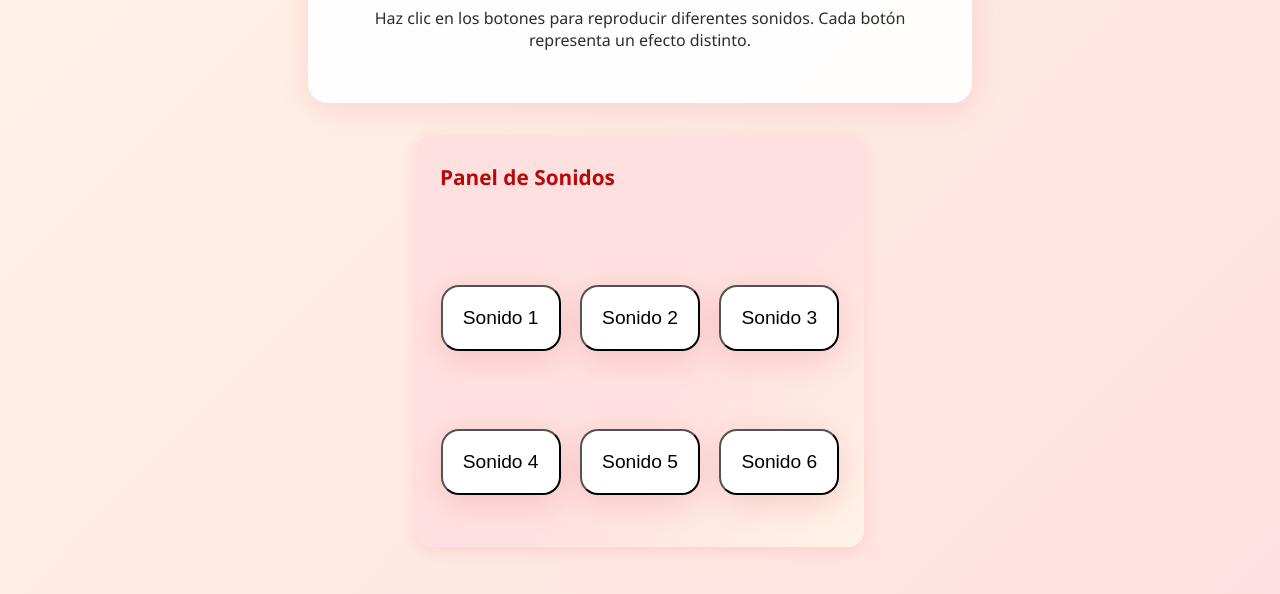
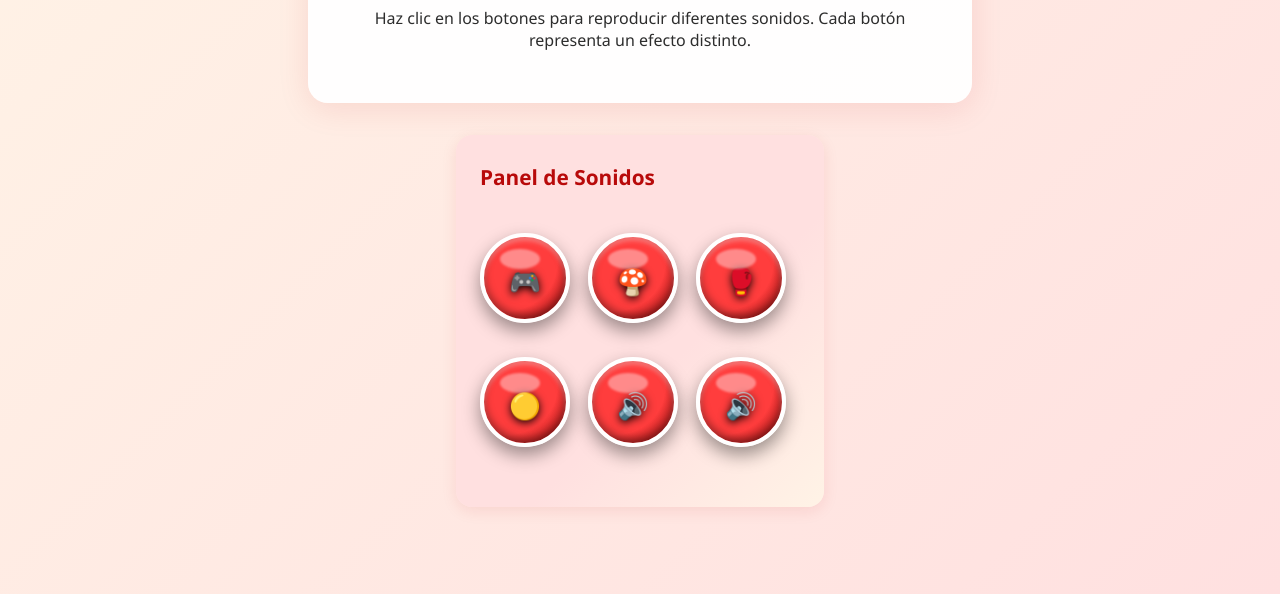
Before and after one commit to BenicioFIl/Portfolio, a plain HTML site: page botonera.html in a window 1280 px wide. Shown: the part 206-800 px from the top of the page. Drawn offline with Linux system fonts and the light colour scheme.

Commit message:
Cambios Importantes, botonera y fixeos generales

```diff
--- a/botonera.html
+++ b/botonera.html
@@ -20,18 +20,25 @@
             Haz clic en los botones para reproducir diferentes sonidos. Cada botón representa un efecto distinto.
         </p>
     </section>
-    <div class="projects-list" style="justify-content:center;">
-        <div class="project-card" style="max-width:400px;width:100%;">
-            <h3 style="text-align:center;">Panel de Sonidos</h3>
-            <div style="display:flex;flex-wrap:wrap;gap:18px;justify-content:center;margin:24px 0;">
-                <button class="calculator" style="width:120px;padding:20px 0;font-size:1.2rem;">Sonido 1</button>
-                <button class="calculator" style="width:120px;padding:20px 0;font-size:1.2rem;">Sonido 2</button>
-                <button class="calculator" style="width:120px;padding:20px 0;font-size:1.2rem;">Sonido 3</button>
-                <button class="calculator" style="width:120px;padding:20px 0;font-size:1.2rem;">Sonido 4</button>
-                <button class="calculator" style="width:120px;padding:20px 0;font-size:1.2rem;">Sonido 5</button>
-                <button class="calculator" style="width:120px;padding:20px 0;font-size:1.2rem;">Sonido 6</button>
+    <div class="projects-list sound-center">
+        <div class="project-card">
+            <h3>Panel de Sonidos</h3>
+            <div class="sound-panel-grid">
+                <button class="calculator" onclick="playSound('sonidos/fatality.mp3')" title="Fatality">🎮</button>
+                <button class="calculator" onclick="playSound('sonidos/mario-bros tuberia.mp3')" title="Tubería Mario">🍄</button>
+                <button class="calculator" onclick="playSound('sonidos/mortal-kombat-round-one.mp3')" title="Round One">🥊</button>
+                <button class="calculator" onclick="playSound('sonidos/pacman-music.mp3')" title="Pacman">🟡</button>
+                <button class="calculator" onclick="playSound('sonidos/sonido5.mp3')" title="Sonido 5">🔊</button>
+                <button class="calculator" onclick="playSound('sonidos/sonido6.mp3')" title="Sonido 6">🔊</button>
             </div>
         </div>
     </div>
+    <script>
+        function playSound(src) {
+            const audio = new Audio(src);
+            audio.volume = 0.25;
+            audio.play();
+        }
+    </script>
 </body>
 </html>
--- a/styles.css
+++ b/styles.css
@@ -106,9 +106,9 @@ section.projects {
 }
 .projects-list {
     display: flex;
-    flex-wrap: wrap;
-    gap: 32px;
     justify-content: center;
+    align-items: center;
+    flex-wrap: wrap; /* permite que se acomode en pantallas chicas */
 }
 .project-card {
     flex: 1 1 280px;
@@ -123,6 +123,8 @@ section.projects {
     min-width: 260px;
     max-width: 320px;
     position: relative; /* Asegura que el botón se posicione respecto a la tarjeta */
+    text-align: center;
+    margin: 0 auto;
 }
 .project-card:hover {
     transform: translateY(-10px) scale(1.04);
@@ -332,7 +334,68 @@ section.contact:hover {
     background: #ffd6d6;
     color: #b80a0a;
 }
-
+.sound-panel-grid .calculator {
+    width: 90px;
+    height: 90px;
+    border-radius: 50%;
+    background: radial-gradient(circle at 30% 30%, #ff3d3d 60%, #7a0000 100%);
+    box-shadow:
+        0 8px 18px rgba(0, 0, 0, 0.4),
+        inset 0 -4px 8px rgba(0, 0, 0, 0.4),
+        inset 0 4px 4px rgba(255, 255, 255, 0.3);
+    border: 4px solid #fff;
+    color: #fff;
+    font-size: 1.6rem;
+    font-weight: bold;
+    margin: 8px 0;
+    display: flex;
+    align-items: center;
+    justify-content: center;
+    cursor: pointer;
+    transition: all 0.15s ease-in-out;
+    position: relative;
+    outline: none;
+    text-shadow: 0 2px 8px #000;
+    user-select: none;
+}
+.sound-panel-grid .calculator:before {
+    content: "";
+    position: absolute;
+    top: 12px;
+    left: 16px;
+    width: 40px;
+    height: 20px;
+    background: rgba(255, 255, 255, 0.4);
+    border-radius: 50%;
+    filter: blur(1px);
+    pointer-events: none;
+}
+.sound-panel-grid .calculator:hover {
+    transform: scale(1.05);
+    box-shadow: 0 10px 20px rgba(0, 0, 0, 0.5),
+                inset 0 -4px 10px rgba(0, 0, 0, 0.4);
+}
+.sound-panel-grid .calculator:active {
+    transform: scale(0.94);
+    background: radial-gradient(circle at 30% 30%, #7a0000 60%, #ff3d3d 100%);
+    box-shadow: inset 0 2px 8px rgba(255, 255, 255, 0.2),
+                0 2px 4px rgba(0, 0, 0, 0.4);
+}
+.sound-panel-grid {
+    display: grid;
+    grid-template-columns: repeat(3, 1fr);
+    gap: 18px;
+    justify-items: center;
+    margin: 24px 0;
+}
+.project-card {
+    text-align: center;
+}
+.sound-center {
+    display: flex;
+    justify-content: center;
+    align-items: center;
+}
 /* RESPONSIVE */
 @media (max-width: 900px) {
     .projects-list {
@@ -340,8 +403,7 @@ section.contact:hover {
         align-items: center;
     }
     .project-card {
-        max-width: 100%;
-        width: 100%;
+        margin: 0 auto;
     }
 }
 @media (max-width: 400px) {
@@ -354,3 +416,19 @@ section.contact:hover {
         grid-gap: 8px;
     }
 }
+
+/* Solo aplica en el index, NO en la botonera */
+.projects-list:not(.sound-center) {
+    display: grid;
+    grid-template-columns: repeat(2, 1fr);
+    grid-template-rows: auto auto;
+    gap: 32px;
+    justify-items: center;
+    align-items: start;
+}
+
+.projects-list:not(.sound-center) .project-card:nth-child(3) {
+    grid-column: 1 / span 2;
+    justify-self: center;
+    max-width: 320px;
+}
```
Also changed, not shown: calculadora.html (+18 -1 lines), script.js (deleted, +0 -16 lines), 4 other files.
